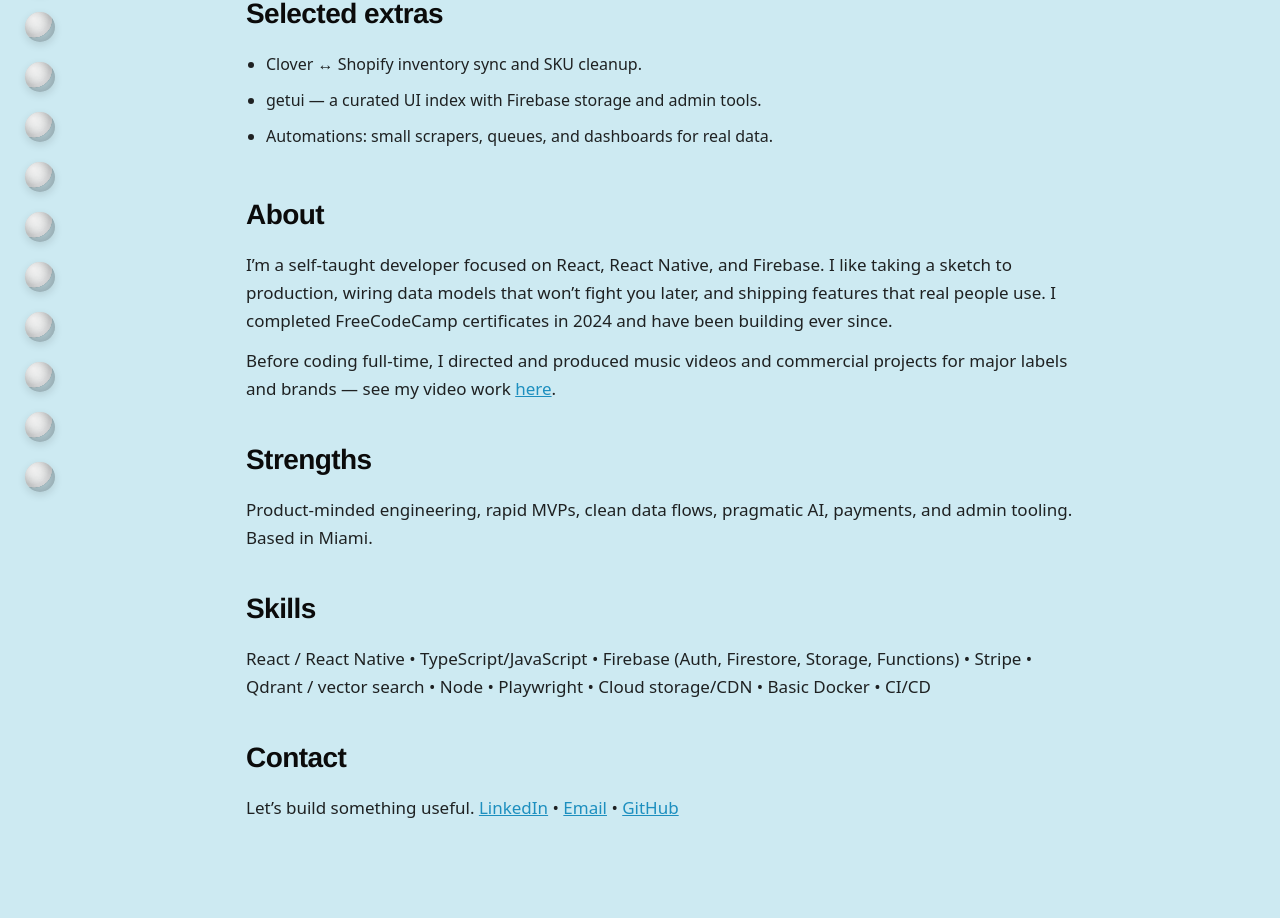
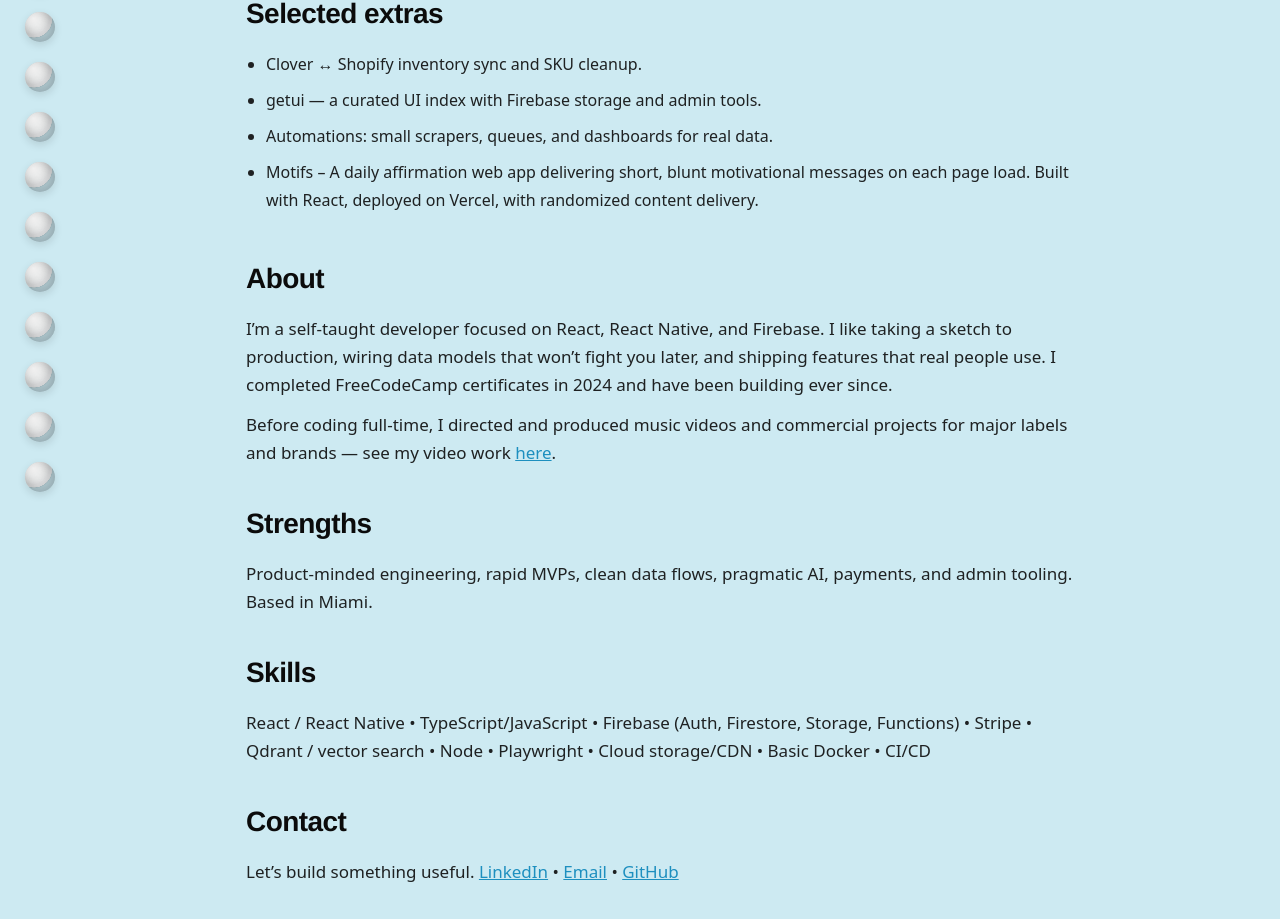
Before and after one commit to jochisaca/jochi.dev, a Next.js app: page / in a window 1280 px wide. Shown: the part 1200-2119 px from the top of the page. Built offline with nearby package versions, Linux system fonts and the light colour scheme.

Commit message:
Update page.tsx

```diff
--- a/app/page.tsx
+++ b/app/page.tsx
@@ -50,6 +50,7 @@
             <li>Clover ↔ Shopify inventory sync and SKU cleanup.</li>
             <li>getui — a curated UI index with Firebase storage and admin tools.</li>
             <li>Automations: small scrapers, queues, and dashboards for real data.</li>
+            <li>Motifs – A daily affirmation web app delivering short, blunt motivational messages on each page load. Built with React, deployed on Vercel, with randomized content delivery.</li>
           </ul>
         </Section>
 
```
